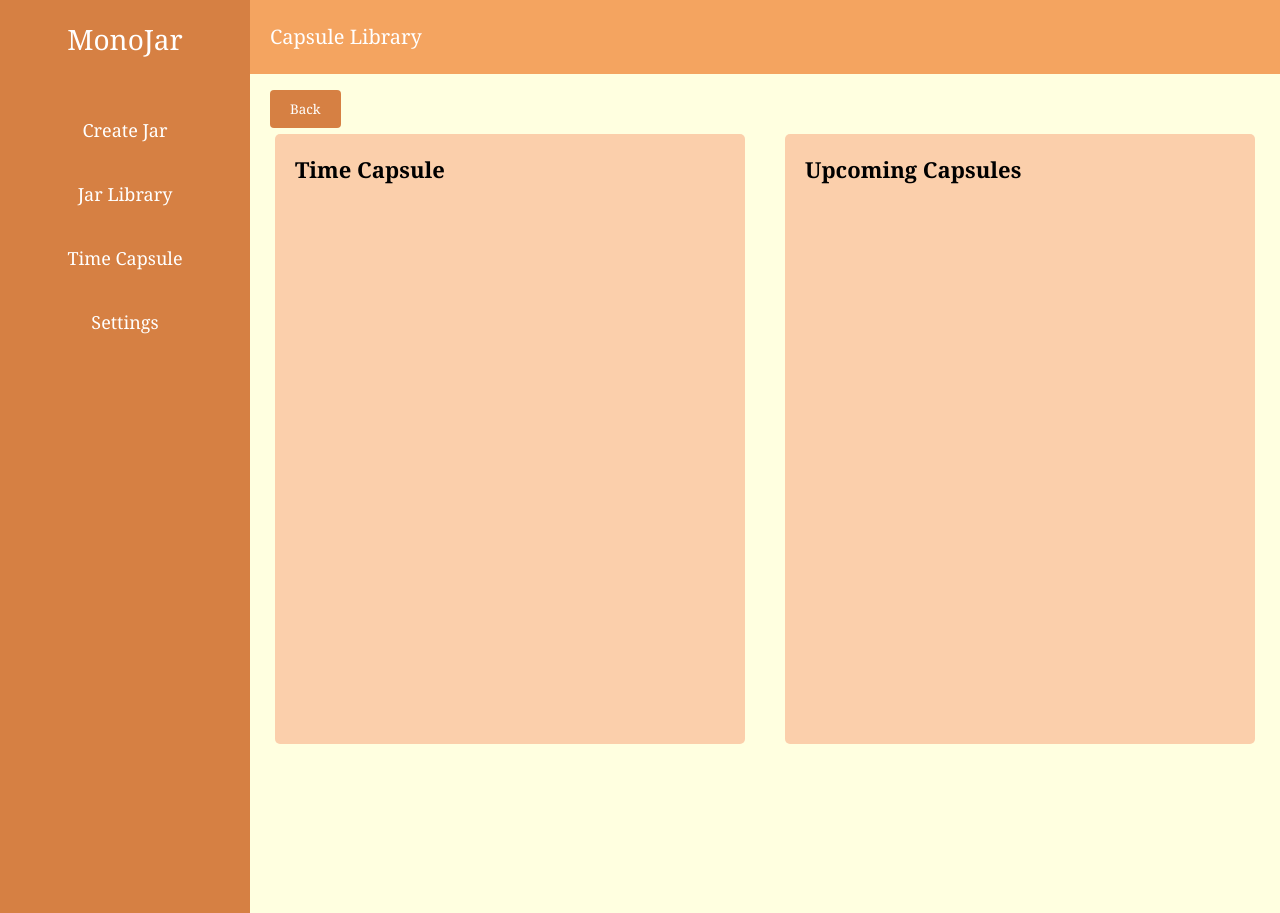
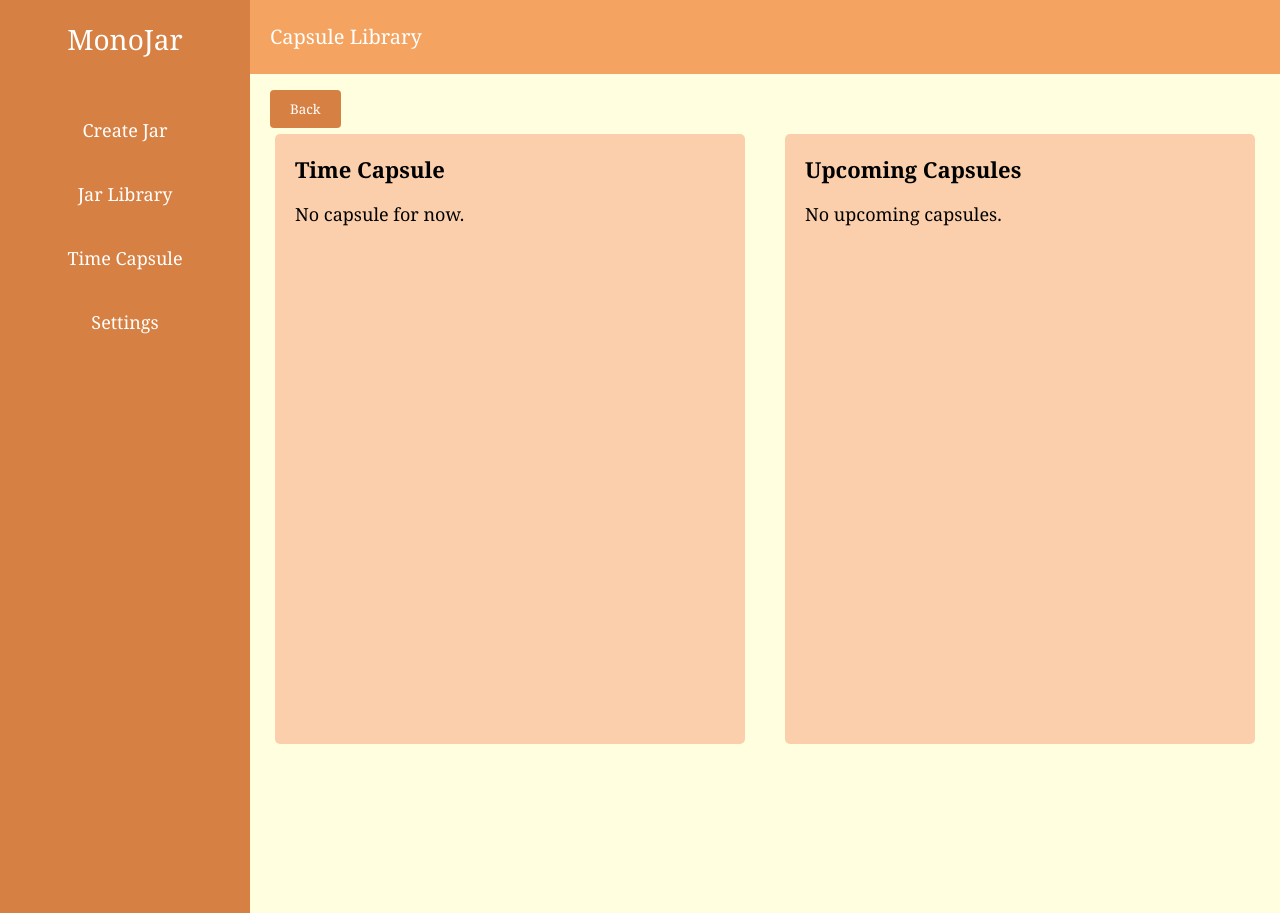
Before and after one commit to kmnyn/Orbital2024_workingDay, a Flask app: a page that uses Login_Register/Frontend/templates/base.html in a window 1280 px wide. Run offline with Flask 3, Linux system fonts and the light colour scheme; data comes from the database, SQL or seed files in the repository; both versions use the stored data as it was after the commit; data that the repository does not hold is empty.

Commit message:
capsule library debug

```diff
--- a/Login_Register/Backend/app.py
+++ b/Login_Register/Backend/app.py
@@ -2,7 +2,7 @@ from flask import Flask, request, jsonify, render_template, redirect, url_for, s
 import sqlite3
 from werkzeug.security import generate_password_hash, check_password_hash
 from apscheduler.schedulers.background import BackgroundScheduler
-from datetime import datetime
+from datetime import datetime, timedelta
 import atexit
 
 # Create Flask application instance
@@ -60,6 +60,13 @@ def get_db():
         # Commit the changes to ensure the table is created
         g.db.commit()
     return g.db
+
+# query db for capsule library
+def query_db(query, args=(), one=False):
+    cur = get_db().execute(query, args)
+    rv = cur.fetchall()
+    cur.close()
+    return (rv[0] if rv else None) if one else rv
 
 @app.teardown_appcontext
 def close_db(exception):
@@ -157,11 +164,6 @@ def time_capsule(username):
 @app.route('/capsuleLibrary/<username>')
 def capsule_library_page(username):
     return render_template('capsuleLibrary.html', username=username)
-
-# Notification route
-@app.route('/notification/<username>')
-def notification(username):
-    return render_template('notification.html', username=username)
 
 # About route
 @app.route('/about/<username>')
@@ -318,29 +320,55 @@ def create_time_capsule(username):
     return jsonify({'success': True, 'message': 'Time capsule created successfully!'})
 
 # Capsule Library route Endpoint
-@app.route('/capsuleLibrary/<username>', methods=['GET'])
-def capsule_library(username):
-    try:
-        conn = get_db()
-        cursor = conn.cursor()
-        cursor.execute('SELECT id, content, scheduled_datetime FROM capsules WHERE username = ? ORDER BY scheduled_datetime ASC', (username,))
-        capsules = cursor.fetchall()
+#@app.route('/capsuleLibrary/<username>', methods=['GET'])
+#def capsule_library(username):
+#    try:
+#       conn = get_db()
+#       cursor = conn.cursor()
+#       cursor.execute('SELECT id, content, scheduled_datetime FROM capsules WHERE username = ? ORDER BY scheduled_datetime ASC', (username,))
+#       capsules = cursor.fetchall()
 
-        capsule_data = [
-            {
-                'id': capsule[0],
-                'content': capsule[1],
-                'scheduled_datetime': capsule[2]
-            }
-            for capsule in capsules
-        ]
+#       capsule_data = [
+#            {
+#                'id': capsule[0],
+#                'content': capsule[1],
+#                'scheduled_datetime': capsule[2]
+#            }
+#            for capsule in capsules
+#       ]
 
-        print(f"Capsules fetched for {username}: {capsule_data}")
+#       print(f"Capsules fetched for {username}: {capsule_data}")
+#       return jsonify(capsule_data)
+#    except Exception as e:
+#        print(f"Error fetching capsules for {username}: {e}")
+#        return jsonify({'error': str(e)}), 500
 
-        return jsonify(capsule_data)
-    except Exception as e:
-        print(f"Error fetching capsules for {username}: {e}")
-        return jsonify({'error': str(e)}), 500
+# Capsule Library Today route Endpoint
+@app.route('/capsuleLibrary/today/<username>', methods=['GET'])
+def get_today_capsule(username):
+    now = datetime.now()
+    start_of_today = datetime(now.year, now.month, now.day)
+
+    capsule = query_db(
+        'SELECT content FROM capsules WHERE username = ? AND scheduled_datetime BETWEEN ? AND ? ORDER BY scheduled_datetime DESC LIMIT 1',
+        [username, start_of_today, now],
+        one=True
+    )
+    if capsule:
+        return jsonify({'content': capsule[0]})
+    else:
+        return jsonify({'content': None})
+
+# Capsule Library Upcoming route Endpoint
+@app.route('/capsuleLibrary/upcoming/<username>', methods=['GET'])
+def get_upcoming_capsules(username):
+    now = datetime.now()
+    upcoming_capsules = query_db(
+        'SELECT scheduled_datetime FROM capsules WHERE username = ? AND scheduled_datetime > ? ORDER BY scheduled_datetime',
+        [username, now]
+    )
+    upcoming_dates = [capsule[0] for capsule in upcoming_capsules]
+    return jsonify({'upcoming_dates': upcoming_dates})
 
 # Running the APP
 if __name__ == '__main__':
--- a/Login_Register/Frontend/static/css/capsuleLibrary.css
+++ b/Login_Register/Frontend/static/css/capsuleLibrary.css
@@ -5,7 +5,8 @@
     background-color: #fbcfab;
     width: 430px;
     height: 570px;
-    overflow: hidden;
+    overflow: auto;
+    font-size: 18px;
 }
 
 .capsule-container h2, .upcoming-container h2 {
@@ -14,10 +15,6 @@
     font-size: 22px;
 }
 
-#capsule-content {
-    margin-top: 10px;
+.capsule-container p, .upcoming-container p {
+    white-space: pre-wrap;
 }
-
-#upcoming-dates {
-    margin-top: 10px;
-}
--- a/Login_Register/Frontend/static/css/libraryStyle.css
+++ b/Login_Register/Frontend/static/css/libraryStyle.css
@@ -18,7 +18,13 @@
     position: relative;
 }
 
-.jar p, .jar h2 {
+.jar p {
+    margin: 0;
+    text-align: left;
+    white-space: pre-wrap;
+}
+
+.jar h2 {
     margin: 0;
     text-align: left;
 }
--- a/Login_Register/Frontend/static/css/notificationStyle.css
+++ /dev/null
@@ -1,27 +0,0 @@
-.notification-setting {
-    margin-bottom: 20px;
-}
-
-label {
-    display: inline-block;
-    width: 200px;
-    text-align: left;
-    margin-right: 10px;
-}
-
-.save-button {
-    font-family: 'Georgia', serif;
-    width: 200px;
-    display: block;
-    margin: 0 auto;
-    padding: 10px 20px;
-    background-color: #d68043;
-    color: white;
-    border: none;
-    border-radius: 4px;
-    cursor: pointer;
-}
-
-.save-button:hover {
-    background-color: #d26516;
-}
--- a/Login_Register/Frontend/static/js/capsuleLibrary.js
+++ b/Login_Register/Frontend/static/js/capsuleLibrary.js
@@ -1,68 +1,39 @@
-document.addEventListener("DOMContentLoaded", function() {
-    const capsuleContent = document.getElementById('capsule-content');
-    const upcomingDates = document.getElementById('upcoming-dates');
+document.addEventListener('DOMContentLoaded', function() {
 
-    // debug
-    console.log("capsuleContent element:", capsuleContent);
-    console.log("upcomingDates element:", upcomingDates);
+    // Dynamically construct the URL based on BASE_URL and username
+    const todayUrl = BASE_URL + "/capsuleLibrary/today/" + username;
+    const upcomingUrl = BASE_URL + "/capsuleLibrary/upcoming/" + username;
 
-    // Dynamically construct the login URL based on BASE_URL and username
-    const capsuleLibraryUrl = BASE_URL + "/capsuleLibrary/" + username;
-
-    fetch(capsuleLibraryUrl)
+    fetch(todayUrl)
         .then(response => response.json())
         .then(data => {
-
-            //debug
-            console.log("Fetched capsules data:", data);
-
-            const now = new Date();
-            let upcoming = '';
-            let currentCapsuleContent = '';
-
-            for (let i = 0; i < data.length; i++) {
-                const capsule = data[i];
-                const capsuleDate = new Date(capsule.scheduled_datetime);
-
-                if (capsuleDate <= now) {
-                    // This capsule's time has come or passed
-                    currentCapsuleContent = capsule.content;
-
-                    // Check if the next capsule exists
-                    const nextCapsule = data[i + 1];
-                    if (nextCapsule) {
-                        const nextCapsuleDate = new Date(nextCapsule.scheduled_datetime);
-                        if (now < nextCapsuleDate) {
-                            // Current time is before the next capsule's scheduled time
-                            break;
-                        }
-                    } else {
-                        // No mor capsules, display the last one
-                        break;
-                    }
-                } else {
-                    // Upcoming capsules
-                    upcoming += `<div>${capsuleDate.toISOString().split('T')[0]} ${capsuleDate.toISOString().split('T')[1].substring(0, 5)}</div>`;
-                }
-            }
-
-            //debug
-            console.log("Current capsule content:", currentCapsuleContent);
-            console.log("Upcoming capsules:", upcoming);
-
-            if (currentCapsuleContent) {
-                capsuleContent.innerText = currentCapsuleContent;
+            const todayCapsule = document.getElementById('today-capsule');
+            if (data.content) {
+                todayCapsule.innerHTML = `<p>${data.content}</p>`;
             } else {
-                capsuleContent.innerText = 'No capsule to display at the moment';
-            }
-
-            if (upcoming) {
-                upcomingDates.innerHTML = upcoming;
-            } else {
-                upcomingDates.innerText = 'No upcoming capsules';
+                todayCapsule.innerHTML = '<p>No capsule for now.</p>';
             }
         })
         .catch(error => {
-            console.error('Error fetching capsules:', error);
+            console.error('Error fetching today\'s capsule:', error);
+            document.getElementById('today-capsule').innerHTML = '<p>Error loading today\'s capsule.</p>';
+        });
+
+    fetch(upcomingUrl)
+        .then(response => response.json())
+        .then(data => {
+            const upcomingCapsules = document.getElementById('upcoming-capsules');
+            if (data.upcoming_dates && data.upcoming_dates.length > 0) {
+                upcomingCapsules.innerHTML = ''; // Clear any previous content
+                data.upcoming_dates.forEach(date => {
+                    upcomingCapsules.innerHTML += `<p>${date}</p>`;
+                });
+            } else {
+                upcomingCapsules.innerHTML = '<p>No upcoming capsules.</p>';
+            }
+        })
+        .catch(error => {
+            console.error('Error fetching upcoming capsules:', error);
+            document.getElementById('upcoming-capsules').innerHTML = '<p>Error loading upcoming capsules.</p>';
         });
 });
--- a/Login_Register/Frontend/static/js/capsuleScript.js
+++ b/Login_Register/Frontend/static/js/capsuleScript.js
@@ -5,7 +5,7 @@ document.addEventListener("DOMContentLoaded", function() {
         const formData = new FormData(form);
         const data = Object.fromEntries(formData.entries());
 
-        // Dynamically construct the login URL based on BASE_URL and username
+        // Dynamically construct the URL based on BASE_URL and username
         const capsuleUrl = BASE_URL + "/timeCapsule/" + username;
 
         fetch(capsuleUrl, {
--- a/Login_Register/Frontend/static/js/loginScript.js
+++ b/Login_Register/Frontend/static/js/loginScript.js
@@ -5,7 +5,7 @@ document.addEventListener("DOMContentLoaded", function() {
         const formData = new FormData(form);
         const data = Object.fromEntries(formData.entries());
 
-        // Dynamically construct the login URL based on BASE_URL
+        // Dynamically construct the URL based on BASE_URL
         const loginUrl = BASE_URL + "/login";
 
         fetch(loginUrl, {  // Use the dynamically constructed loginUrl
--- a/Login_Register/Frontend/static/js/registerScript.js
+++ b/Login_Register/Frontend/static/js/registerScript.js
@@ -5,7 +5,7 @@ document.addEventListener("DOMContentLoaded", function() {
         const formData = new FormData(form);
         const data = Object.fromEntries(formData.entries());
 
-        // Dynamically construct the login URL based on BASE_URL
+        // Dynamically construct the URL based on BASE_URL
         const RegisterUrl = BASE_URL + "/register";
 
         fetch(RegisterUrl, {  // Use the dynamically constructed RegisterUrl
--- a/Login_Register/Frontend/static/js/sadnessJarScript.js
+++ b/Login_Register/Frontend/static/js/sadnessJarScript.js
@@ -5,7 +5,7 @@ document.addEventListener("DOMContentLoaded", function() {
         const formData = new FormData(form);
         const data = Object.fromEntries(formData.entries());
 
-        // Dynamically construct the login URL based on BASE_URL and username
+        // Dynamically construct the URL based on BASE_URL and username
         const sadnessJarUrl = BASE_URL + "/sadnessJar/" + username;
 
         fetch(sadnessJarUrl, {  // Use the dynamically constructed loginUrl
--- a/Login_Register/Frontend/templates/base.html
+++ b/Login_Register/Frontend/templates/base.html
@@ -7,7 +7,6 @@
         <link rel="stylesheet" href="/static/css/libraryStyle.css">
         <link rel="stylesheet" href="/static/css/capsuleStyle.css">
         <link rel="stylesheet" href="/static/css/capsuleLibrary.css">
-        <link rel="stylesheet" href="/static/css/notificationStyle.css">
         <link rel="stylesheet" href="/static/css/aboutStyle.css">
         <script type="text/javascript">
             const username = "{{ username }}";
@@ -25,10 +24,9 @@
         <script src="/static/js/sadnessJarScript.js"></script>
         <script src="/static/js/happinessJarScript.js"></script>
         <script src="/static/js/libraryScript.js"></script>
-        <script src="/static/js/expandScript.js"></script>
+        <script src="/static/js/expandJarScript.js"></script>
         <script src="/static/js/capsuleScript.js"></script>
         <script src="/static/js/capsuleLibrary.js"></script>
-        <script src="/static/js/notificationScript.js"></script>
         <script src="/static/js/logoutScript.js"></script>
     </body>
 </html>
--- a/Login_Register/Frontend/templates/capsuleLibrary.html
+++ b/Login_Register/Frontend/templates/capsuleLibrary.html
@@ -14,12 +14,12 @@
         <div class="container">
             <div class="capsule-container">
                 <h2>Time Capsule</h2>
-                <div id="capsule-content"></div>
+                <div id="today-capsule"></div>
             </div>
 
             <div class="upcoming-container">
                 <h2>Upcoming Capsules</h2>
-                <div id="upcoming-dates"></div>
+                <div id="upcoming-capsules"></div>
             </div>
         </div>
 
--- a/Login_Register/Frontend/templates/sidebar.html
+++ b/Login_Register/Frontend/templates/sidebar.html
@@ -21,7 +21,6 @@
 
     <a href="#" class="main-tab" data-target="settings-submenu">Settings</a>
     <div id="settings-submenu" class="submenu">
-        <a href="/notification/{{ username }}">Notifications</a>
         <a href="/about/{{ username }}">About MonoJar</a>
         <a href="/logout" id="logout-button">Log Out</a>
     </div>
```
Also changed, not shown: Login_Register/Frontend/static/js/happinessJarScript.js (+1 -6 lines), Login_Register/Frontend/static/js/notificationScript.js (deleted, +0 -47 lines), Login_Register/Frontend/templates/notification.html (deleted, +0 -27 lines), Login_Register/Backend/monojar.db, Login_Register/Frontend/static/js/expandJarScript.js (renamed from Login_Register/Frontend/static/js/expandScript.js).
